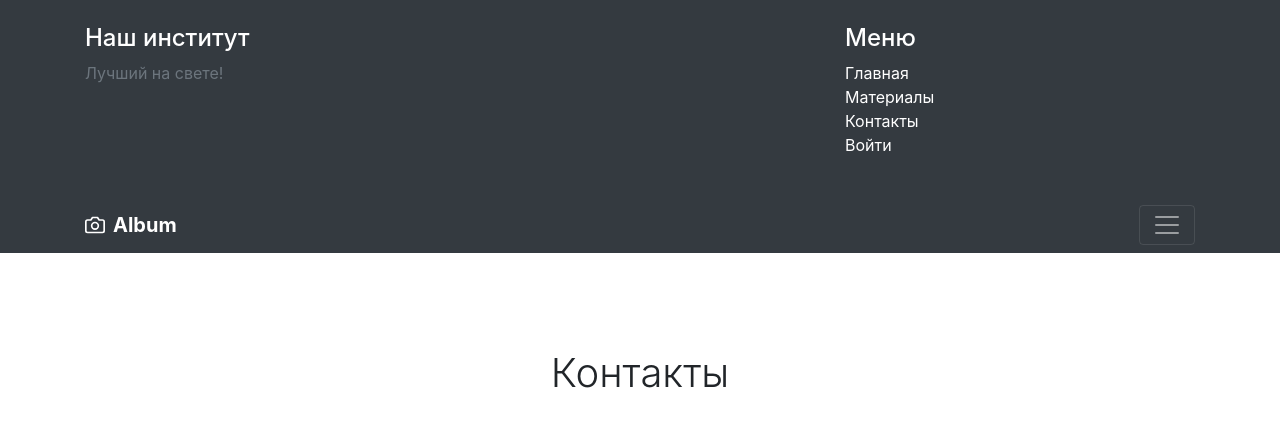
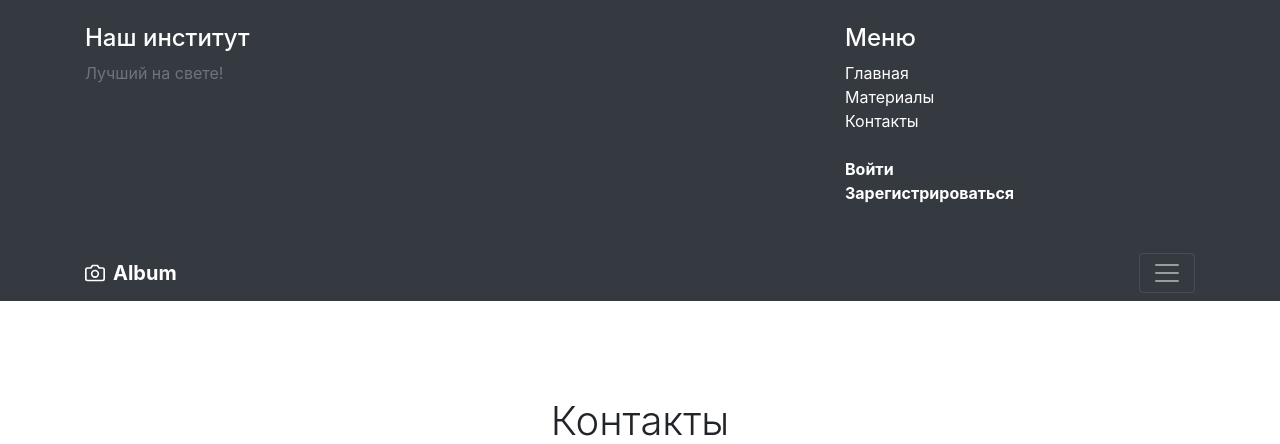
Before and after one commit to mariyaparus/return-to-module-7, a Django app: page /contact/ in a window 1280 px wide, after a click that opens the changed part. Shown: the top 444 px of the page. Run offline with Django 5.2, Linux system fonts and the light colour scheme; parts of the project's set-up code (start-up, migrations or seed data) failed here and were passed over; some libraries are stand-ins or nearby versions.

Commit message:
update users inc_main_menu.html

```diff
--- a/main/templates/main/includes/inc_main_menu.html
+++ b/main/templates/main/includes/inc_main_menu.html
@@ -8,7 +8,13 @@
         <li><a href="{% url 'main:index' %}" class="text-white">Главная</a></li>
         <li><a href="{% url 'materials:list' %}" class="text-white">Материалы</a></li>
         <li><a href="{% url 'main:contact' %}" class="text-white">Контакты</a></li>
-
-        <li><a href="{% url 'users:login' %}" class="text-white">Войти</a></li>
+        <br>
+        {% if user.is_authenticated %}
+        <li><a href="{% url 'users:profile' %}" class="text-white"><b>Профиль</b></a></li>
+        <li><a href="{% url 'users:logout' %}" class="text-white"><b>Выйти</b></a></li>
+        {% else %}
+        <li><a href="{% url 'users:login' %}" class="text-white"><b>Войти</b></a></li>
+        <li><a href="{% url 'users:register' %}" class="text-white"><b>Зарегистрироваться</b></a></li>
+        {% endif %}
     </ul>
 </div>
```
